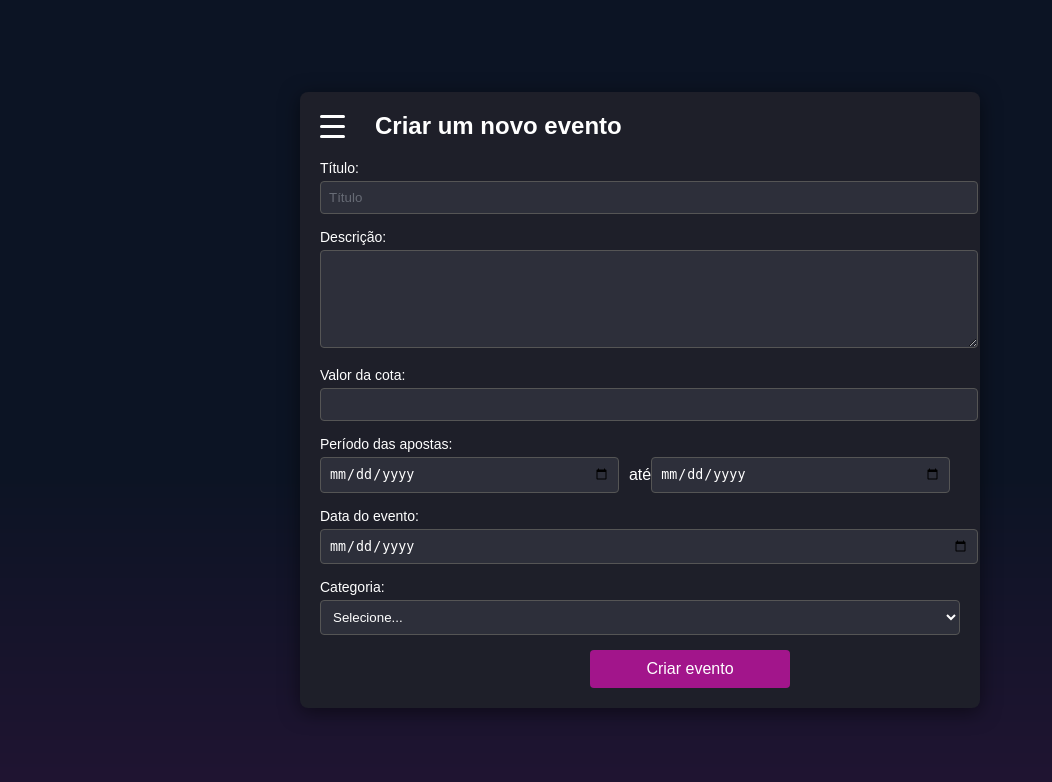
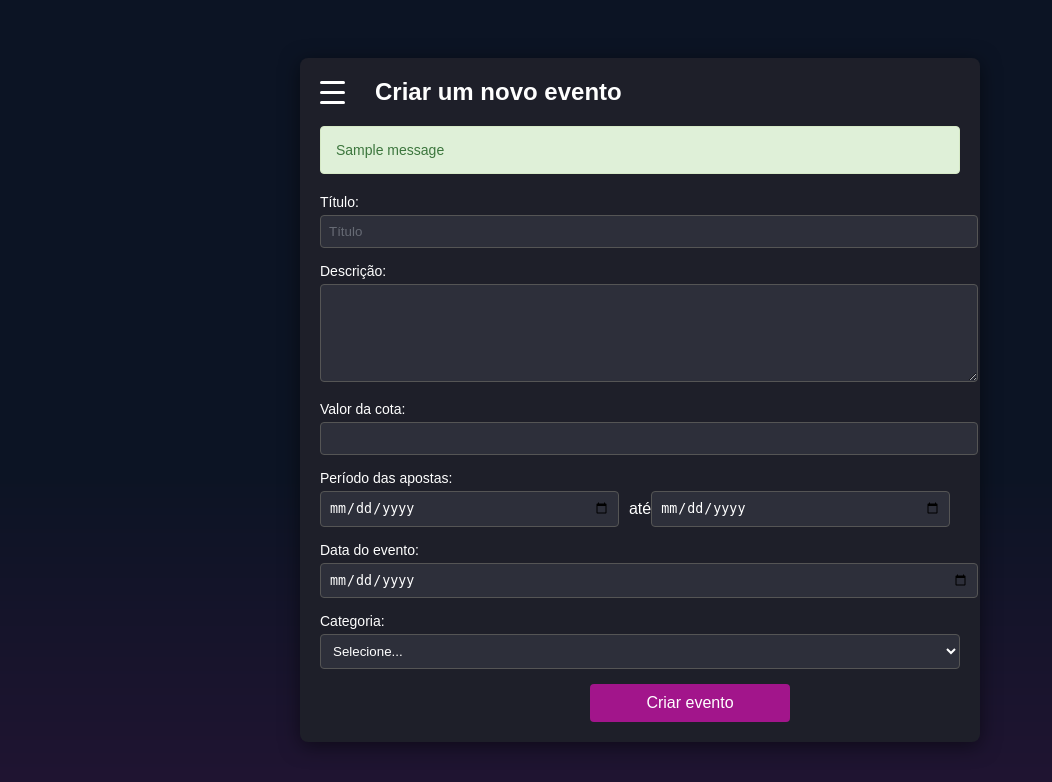
Before and after one commit to Luerfel/Integrador-ll, a Flask app: page /criar_evento in a window 1280 px wide. Shown: the top 782 px of the page, without its empty margins (0-1052 px from the left). Run offline with Flask 3, Linux system fonts and the light colour scheme; a user stored in the database is signed in; data comes from the database, SQL or seed files in the repository; both versions use the stored data as it was after the commit; tables that the repository leaves empty hold one stand-in row (values such as "Sample post"); one stand-in notice (Sample message) is shown.

Commit message:
melhorando o criar_evento

```diff
--- a/app.py
+++ b/app.py
@@ -1,7 +1,7 @@
 from flask import Flask, request, redirect, url_for, render_template , flash, get_flashed_messages , session
 import sqlite3
 import os
-from datetime import datetime,date
+from datetime import datetime,timedelta
 
 app = Flask(__name__)
 app.secret_key = 'macaco'
@@ -421,6 +421,7 @@ def acao_evento():
 
 
 @app.route('/criar_evento', methods=['GET', 'POST'])
+@app.route('/criar_evento', methods=['GET', 'POST'])
 def criar_evento():
     if 'logged_in' not in session or session['user_type'] != 'usuario':
         return redirect(url_for('login'))
@@ -436,8 +437,6 @@ def criar_evento():
             flash("O valor da cota deve ser um número válido.", "error")
             return render_template('criar_evento.html', categorias=carregar_categorias(), form_data=request.form)
         data_evento_str = request.form['data_evento']
-        data_inicio_str = request.form['data_inicio']
-        data_fim_str = request.form['data_fim']
 
         # Validações
         errors = []
@@ -451,10 +450,8 @@ def criar_evento():
         if not categoria_id:
             errors.append("Por favor, selecione uma categoria.")
 
-        # Convertendo as strings para objetos datetime
+        # Convertendo a string para objeto datetime
         try:
-            data_inicio = datetime.strptime(data_inicio_str, '%Y-%m-%d')
-            data_fim = datetime.strptime(data_fim_str, '%Y-%m-%d')
             data_evento = datetime.strptime(data_evento_str, '%Y-%m-%d')
         except ValueError:
             errors.append("Formato de data inválido. Use o formato AAAA-MM-DD.")
@@ -462,16 +459,22 @@ def criar_evento():
         data_atual = datetime.now()
 
         # Validações de data
-        if 'data_inicio' in locals() and data_inicio.date() < data_atual.date():
-            errors.append("A data de início do período de apostas não pode ser anterior à data atual.")
-        if 'data_inicio' in locals() and 'data_fim' in locals() and data_fim <= data_inicio:
-            errors.append("A data de fim do período de apostas deve ser posterior à data de início.")
-        if 'data_fim' in locals() and 'data_evento' in locals() and data_evento <= data_fim:
-            errors.append("A data do evento deve ser posterior ao fim do período de apostas.")
+        if 'data_evento' in locals():
+            if data_evento.date() <= data_atual.date():
+                errors.append("A data do evento deve ser posterior à data atual.")
 
         if errors:
             for error in errors:
                 flash(error, "error")
+            return render_template('criar_evento.html', categorias=carregar_categorias(), form_data=request.form)
+
+        # Definir o período de apostas
+        data_inicio_apostas = data_atual.date()
+        data_fim_apostas = (data_evento - timedelta(days=1)).date()
+
+        # Verificar se o período de apostas é válido
+        if data_fim_apostas <= data_inicio_apostas:
+            flash("O período de apostas deve ser de pelo menos 1 dia antes do evento.", "error")
             return render_template('criar_evento.html', categorias=carregar_categorias(), form_data=request.form)
 
         # Inserindo os dados na tabela
@@ -487,7 +490,15 @@ def criar_evento():
             # Inserir o evento na tabela 'eventos'
             sql_evento = '''INSERT INTO eventos (titulo, descricao, valor_cota, data_evento, data_inicio_apostas, data_fim_apostas, id_criador)
                             VALUES (?, ?, ?, ?, ?, ?, ?)'''
-            evento_values = (titulo, descricao, valor_cota, data_evento_str, data_inicio_str, data_fim_str, user_id)
+            evento_values = (
+                titulo,
+                descricao,
+                valor_cota,
+                data_evento_str,
+                data_inicio_apostas.strftime('%Y-%m-%d'),
+                data_fim_apostas.strftime('%Y-%m-%d'),
+                user_id
+            )
             cursor.execute(sql_evento, evento_values)
             evento_id = cursor.lastrowid  # Obter o ID do evento inserido
 
@@ -500,6 +511,7 @@ def criar_evento():
             return redirect(url_for('criar_evento'))
         except sqlite3.Error as e:
             error_message = f"Erro ao inserir no banco de dados: {e}"
+
             flash(error_message, "error")
             return render_template('criar_evento.html', categorias=carregar_categorias(), form_data=request.form)
         finally:
--- a/static/css/criar_evento.css
+++ b/static/css/criar_evento.css
@@ -129,3 +129,24 @@ input:not(:placeholder-shown) {
 .btn-submit:hover {
     background-color: #781d97;
 }
+/* Estilos para os alertas */
+.alert {
+    padding: 15px;
+    margin-bottom: 20px;
+    border-radius: 4px;
+    font-size: 14px;
+}
+
+/* Alerta de erro */
+.alert-error {
+    color: #a94442;
+    background-color: #f2dede;
+    border: 1px solid #ebccd1;
+}
+
+/* Alerta de sucesso */
+.alert-success {
+    color: #3c763d;
+    background-color: #dff0d8;
+    border: 1px solid #d6e9c6;
+}
--- a/templates/criar_evento.html
+++ b/templates/criar_evento.html
@@ -21,41 +21,42 @@
         </div>
 
         <!-- Exibir mensagens de erro ou sucesso -->
-        {% if error %}
-            <div class="alert alert-danger">{{ error }}</div>
-        {% endif %}
-        {% if success %}
-            <div class="alert alert-success">{{ success }}</div>
-        {% endif %}
+        {% with messages = get_flashed_messages(with_categories=true) %}
+            {% if messages %}
+                {% for category, message in messages %}
+                    <div class="alert alert-{{ category }}">{{ message }}</div>
+                {% endfor %}
+            {% endif %}
+        {% endwith %}
 
         <form method="POST" action="{{ url_for('criar_evento') }}">
             <div class="form-group">
                 <label for="titulo">Título:</label>
-                <input type="text" id="titulo" name="titulo" maxlength="50" placeholder="Título" required>
+                <input type="text" id="titulo" name="titulo" maxlength="50" placeholder="Título" required value="{{ form_data.titulo if form_data else '' }}">
             </div>
 
             <div class="form-group">
                 <label for="descricao">Descrição:</label>
-                <textarea id="descricao" name="descricao" maxlength="150" required></textarea>
+                <textarea id="descricao" name="descricao" maxlength="150" required>{{ form_data.descricao if form_data else '' }}</textarea>
             </div>
 
             <div class="form-group">
                 <label for="valor_cota">Valor da cota:</label>
-                <input type="number" step="0.01" id="valor_cota" name="valor_cota" min="1.00" required>
+                <input type="number" step="0.01" id="valor_cota" name="valor_cota" min="1.00" required value="{{ form_data.valor_cota if form_data else '' }}">
             </div>
 
             <div class="form-group">
                 <label for="periodo_apostas">Período das apostas:</label>
                 <div class="input-inline">
-                    <input type="date" id="data_inicio" name="data_inicio" required>
+                    <input type="date" id="data_inicio" name="data_inicio" required value="{{ form_data.data_inicio if form_data else '' }}">
                     até
-                    <input type="date" id="data_fim" name="data_fim" required>
+                    <input type="date" id="data_fim" name="data_fim" required value="{{ form_data.data_fim if form_data else '' }}">
                 </div>
             </div>
 
             <div class="form-group">
                 <label for="data_evento">Data do evento:</label>
-                <input type="date" id="data_evento" name="data_evento" required>
+                <input type="date" id="data_evento" name="data_evento" required value="{{ form_data.data_evento if form_data else '' }}">
             </div>
 
             <div class="form-group">
@@ -63,7 +64,10 @@
                 <select id="categoria" name="categoria" required>
                     <option value="">Selecione...</option>
                     {% for categoria in categorias %}
-                        <option value="{{ categoria[0] }}">{{ categoria[1] }}</option>
+                        <option value="{{ categoria[0] }}"
+                            {% if form_data and form_data.categoria == categoria[0]|string %}selected{% endif %}>
+                            {{ categoria[1] }}
+                        </option>
                     {% endfor %}
                 </select>
             </div>
```
Also changed, not shown: data/database.db.
